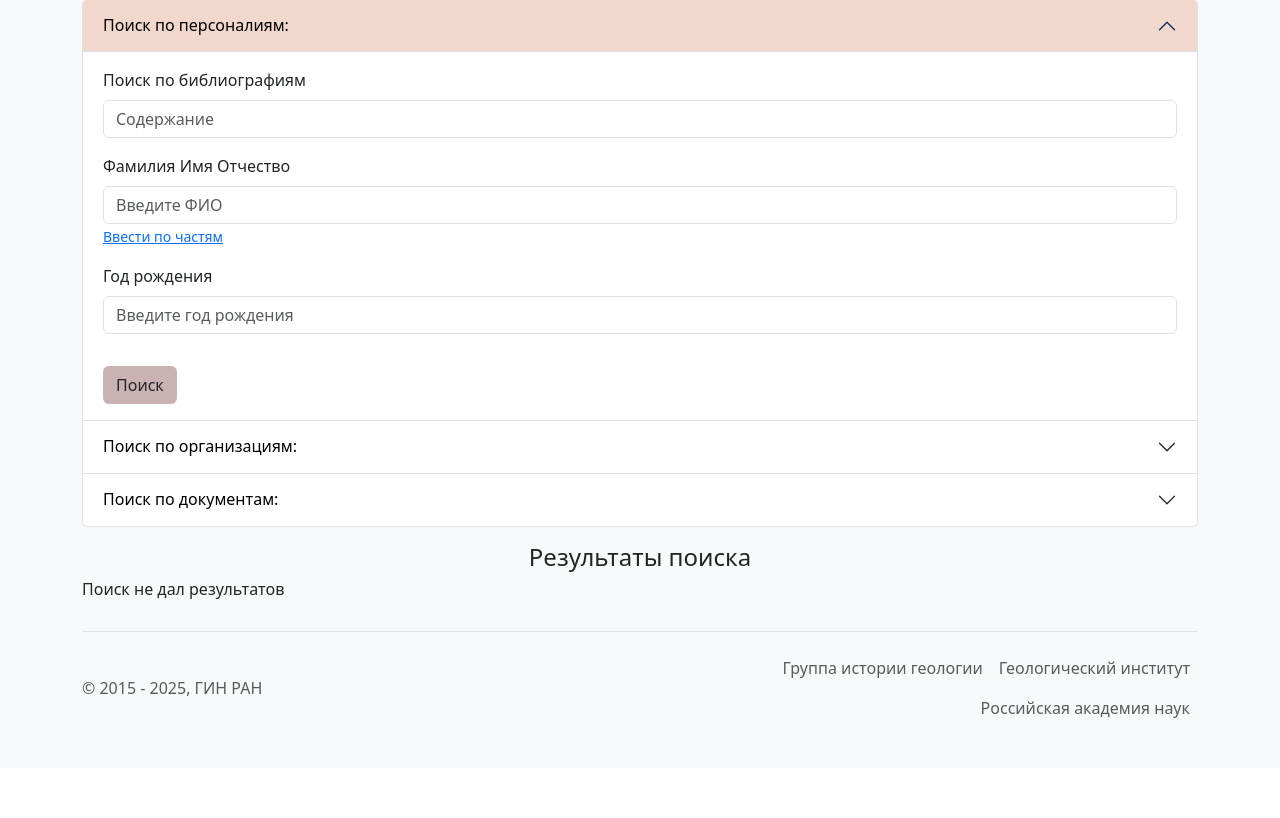
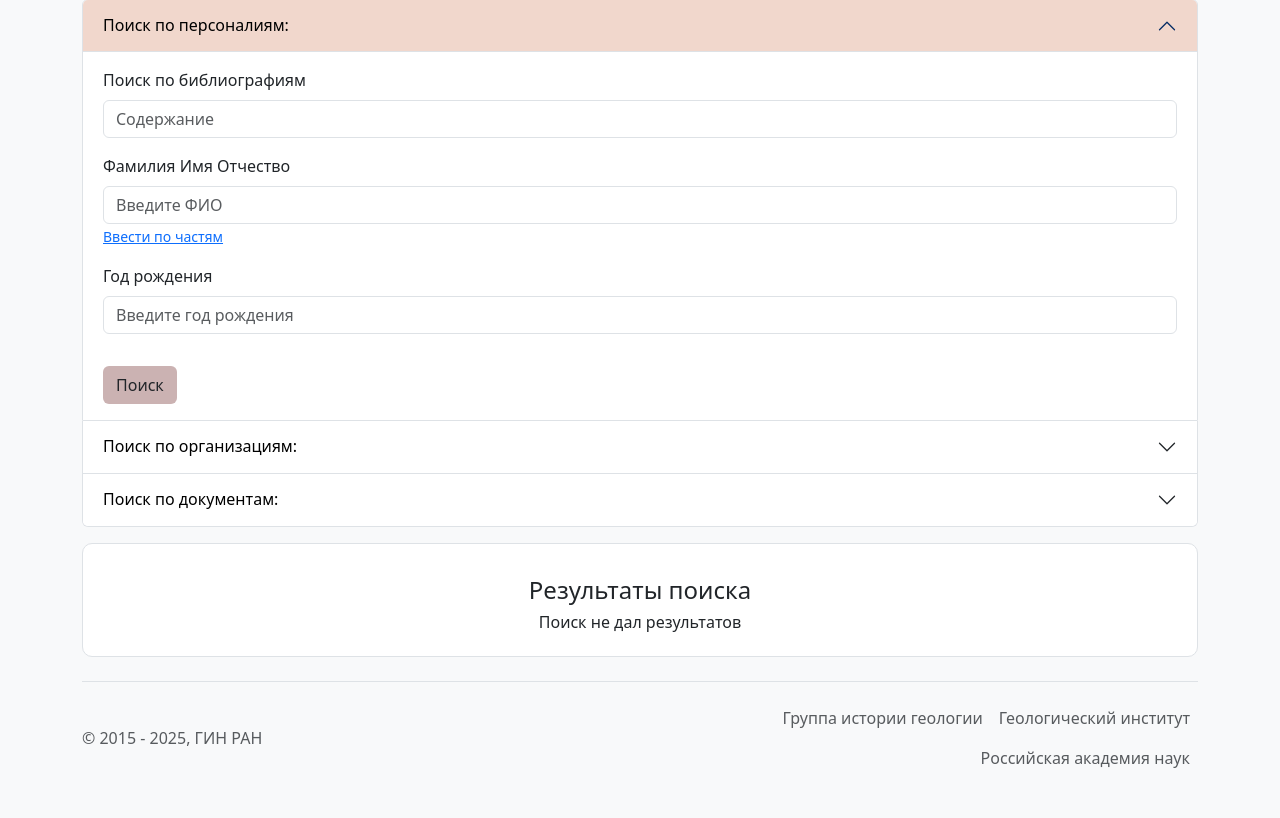
Before and after one commit to BUSH222/higeo_is, a Flask app: page /search in a window 1280 px wide. Shown: the part 93-911 px from the top of the page. Before the commit the page ends 811 px from the top, so only its background shows below. Run offline with Flask 3, Linux system fonts and the light colour scheme; parts of the project's set-up code (start-up, migrations or seed data) failed here and were passed over.

Commit message:
better search window

```diff
--- a/static/base.css
+++ b/static/base.css
@@ -55,3 +55,10 @@ p.GIN{
 	margin-top: 0.1rem !important;
 	margin-bottom: 0.1rem !important;
 }
+
+.results-box {
+    background-color: #ffffff; /* Matches the accordion background color */
+    border-radius: 10px; /* Adds rounded corners */
+    border: 1px solid rgb(222, 226, 230); /* Removes the border to match the accordion */
+    padding: 1rem; /* Adds internal spacing */
+}
--- a/templates/search.html
+++ b/templates/search.html
@@ -166,18 +166,33 @@
     {% endif %}
 
     <div class="mt-3">
+        <div class="results-box p-3">
             <h5 class="mb-2 mt-3 text-center" style="font-size: 1.5rem;">Результаты поиска</h5>
-        <ul class="list-group">
+            <div class="row">
                 {% if results %}
+                    <div class="col-12">
+                        <div class="d-flex flex-wrap">
+                            {% set last_letter = {'l': None} %}
                             {% for item in results %}
-                <li class="list-group-item py-1 px-2">
-                    <a href="/view?type={{item[0]}}&id={{item[1]}}">{{item[2]}}</a>
-                </li>
+                                {% if last_letter.l is none or item[2][0] != last_letter.l %}
+                                    {% if last_letter.update({'l': item[2][0]}) %}{% endif %}
+                                    <div class="col-12">
+                                        <h3 class="mt-2 mb-1">{{ last_letter.l }}</h6>
+                                    </div>
+                                {% endif %}
+                                <div class="col-md-4 mb-1">
+                                    <div class="result-item">
+                                        <a href="/view?type={{ item[0] }}&id={{ item[1] }}">{{ item[2] }}</a>
+                                    </div>
+                                </div>
                             {% endfor %}
+                        </div>
+                    </div>
                 {% else %}
-                <h6>Поиск не дал результатов</h6>
+                    <h6 class="text-center">Поиск не дал результатов</h6>
                 {% endif %}
-        </ul>
+            </div>
+        </div>
     </div>
 
 
@@ -240,22 +255,45 @@
     });
 
     function updateResults(data) {
-
-        const resultsContainer = document.querySelector('.list-group');
+        const resultsContainer = document.querySelector('.row');
         resultsContainer.innerHTML = '';
 
         if (data.length === 0) {
-            resultsContainer.innerHTML = '<h6>Поиск не дал результатов</h6>';
+            resultsContainer.innerHTML = '<h6 class="text-center">Поиск не дал результатов</h6>';
             return;
         }
 
+        const resultsWrapper = document.createElement('div');
+        resultsWrapper.classList.add('col-12', 'd-flex', 'flex-wrap');
+
+        let currentLetter = '';
+
         data.forEach(item => {
-            const li = document.createElement('li');
-            li.classList.add('list-group-item');
-            li.innerHTML = `<a href="/view?type=${item[0]}&id=${item[1]}">${item[2]}</a>`;
-            resultsContainer.appendChild(li);
+            const firstLetter = item[2][0].toUpperCase();
+
+            // Add a heading for a new letter
+            if (firstLetter !== currentLetter) {
+                currentLetter = firstLetter;
+
+                const letterHeading = document.createElement('div');
+                letterHeading.classList.add('col-12');
+                letterHeading.innerHTML = `<h3 class="mt-2 mb-1">${currentLetter}</h6>`;
+                resultsWrapper.appendChild(letterHeading);
+            }
+
+            // Add the result item
+            const resultColumn = document.createElement('div');
+            resultColumn.classList.add('col-md-4', 'mb-1');
+
+            const resultItem = document.createElement('div');
+            resultItem.classList.add('result-item');
+            resultItem.innerHTML = `<a href="/view?type=${item[0]}&id=${item[1]}">${item[2]}</a>`;
+
+            resultColumn.appendChild(resultItem);
+            resultsWrapper.appendChild(resultColumn);
         });
 
+        resultsContainer.appendChild(resultsWrapper);
         resultsContainer.scrollIntoView({ behavior: 'smooth' });
     }
 </script>
```
Lines whose indentation alone changed are shown as unchanged.
